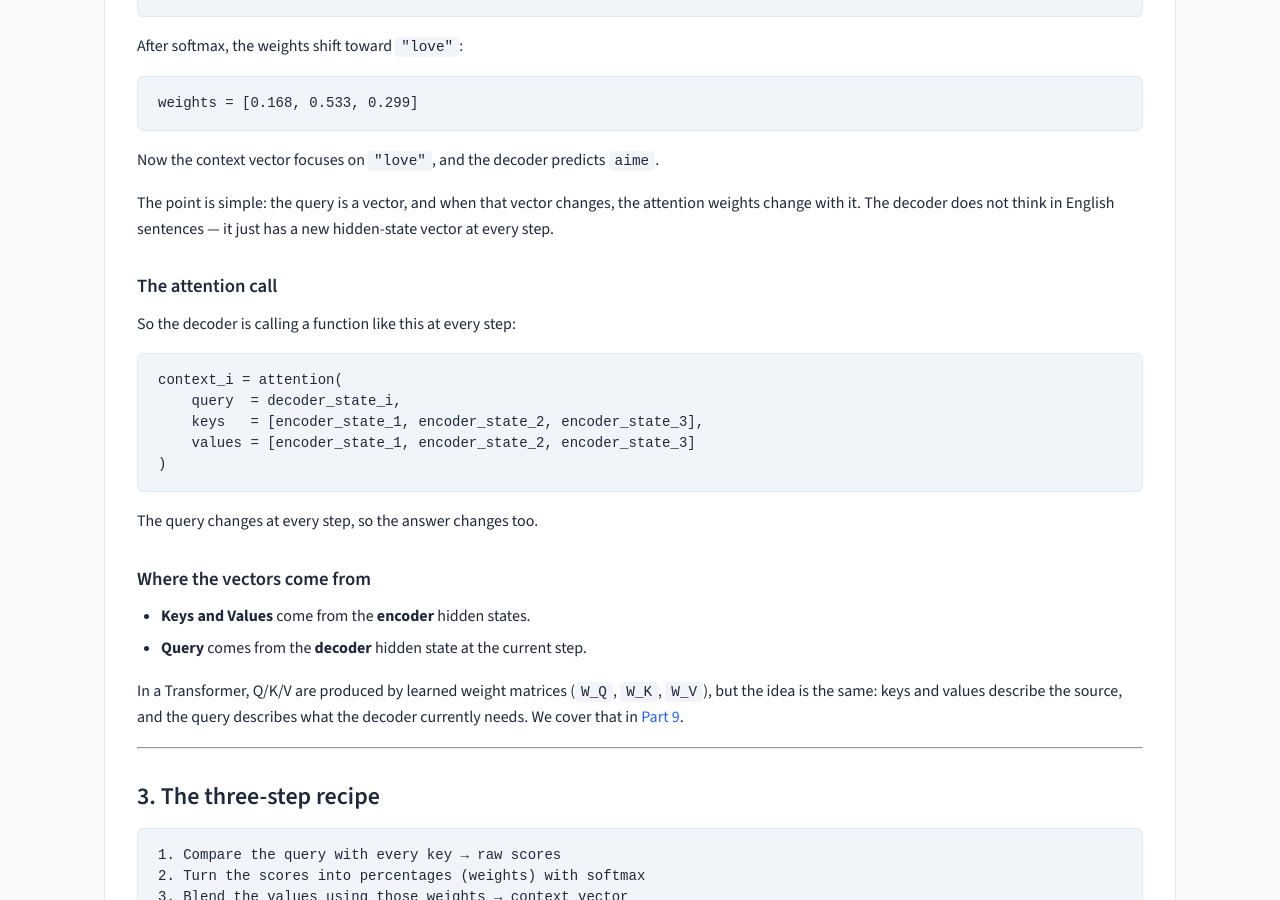
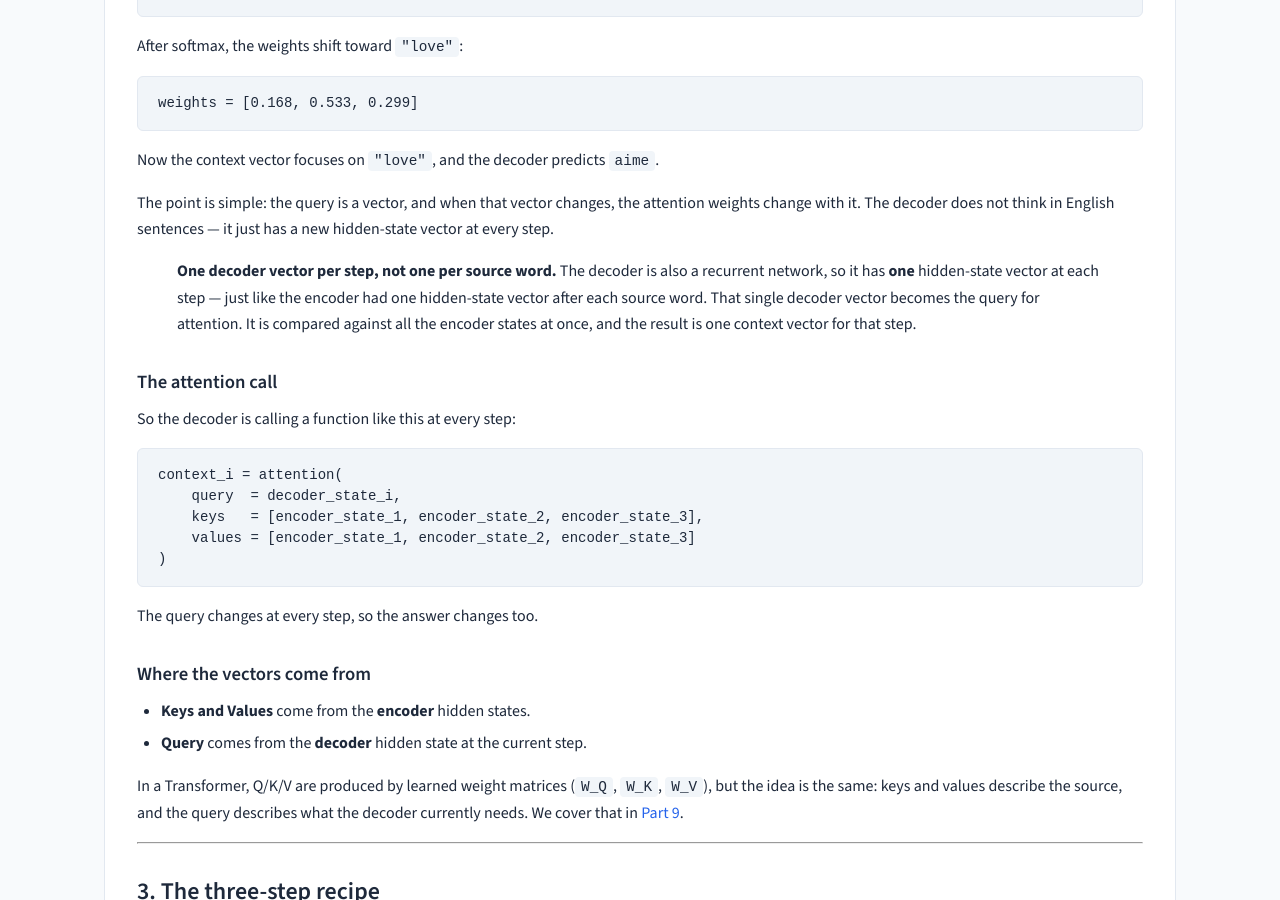
Before and after one commit to rilov/handbook, a Jekyll site: the page built from _topics/DL for GenAI - Part 4 - Math Behind Attention.md, in a window 1280 px wide and 900 px high, scrolled down 3133 px. Built offline with Jekyll 4.4.1, drawn with Linux system fonts in a browser that asks for light colours.

Commit message:
Clarify decoder has one hidden-state vector per step in Part 4
- Add a short note explaining that the decoder keeps one hidden-state vector
  at each step, not one per source word.
- Emphasise that this single decoder vector becomes the query and is
  compared against all encoder states at once.

Generated with [Devin](https://devin.ai)

Co-Authored-By: Devin <158243242+devin-ai-integration[bot]@users.noreply.github.com>

```diff
--- a/_topics/DL for GenAI - Part 4 - Math Behind Attention.md
+++ b/_topics/DL for GenAI - Part 4 - Math Behind Attention.md
@@ -161,6 +161,8 @@ weights = [0.168, 0.533, 0.299]
 Now the context vector focuses on `"love"`, and the decoder predicts `aime`.
 
 The point is simple: the query is a vector, and when that vector changes, the attention weights change with it. The decoder does not think in English sentences — it just has a new hidden-state vector at every step.
+
+> **One decoder vector per step, not one per source word.** The decoder is also a recurrent network, so it has **one** hidden-state vector at each step — just like the encoder had one hidden-state vector after each source word. That single decoder vector becomes the query for attention. It is compared against all the encoder states at once, and the result is one context vector for that step.
 
 ### The attention call
 
```
